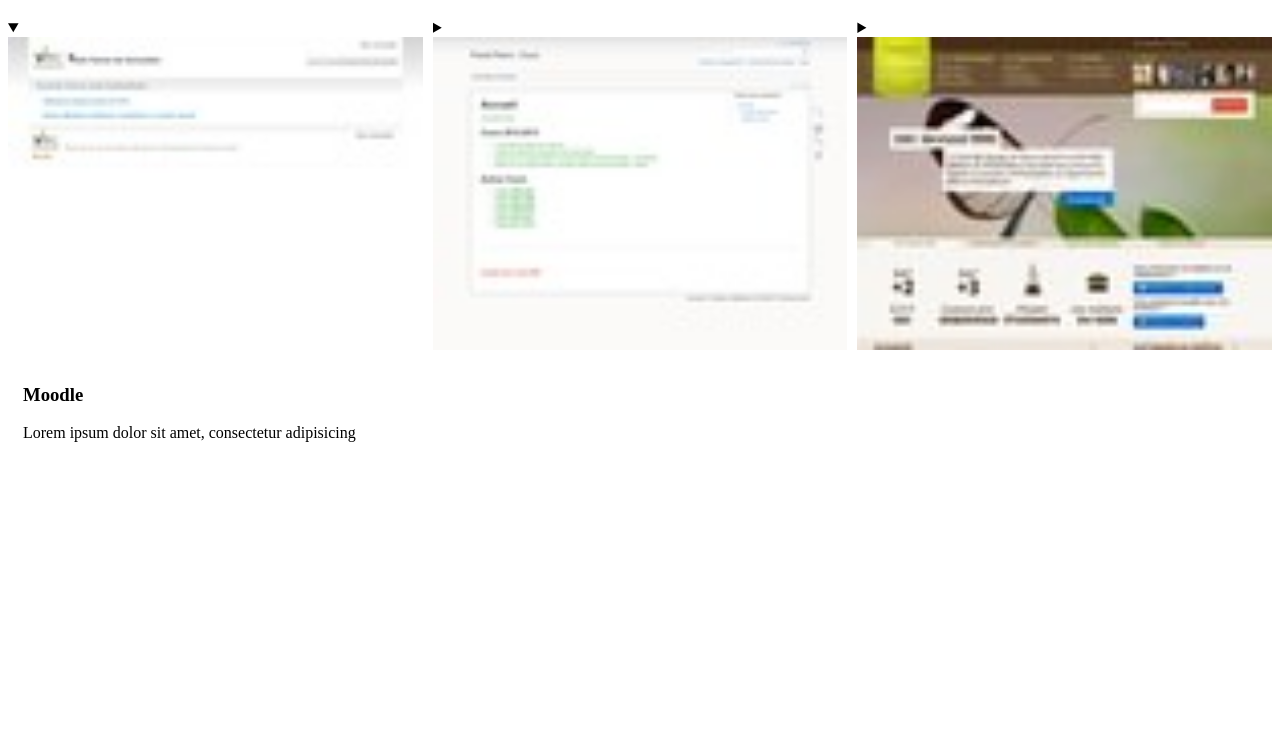
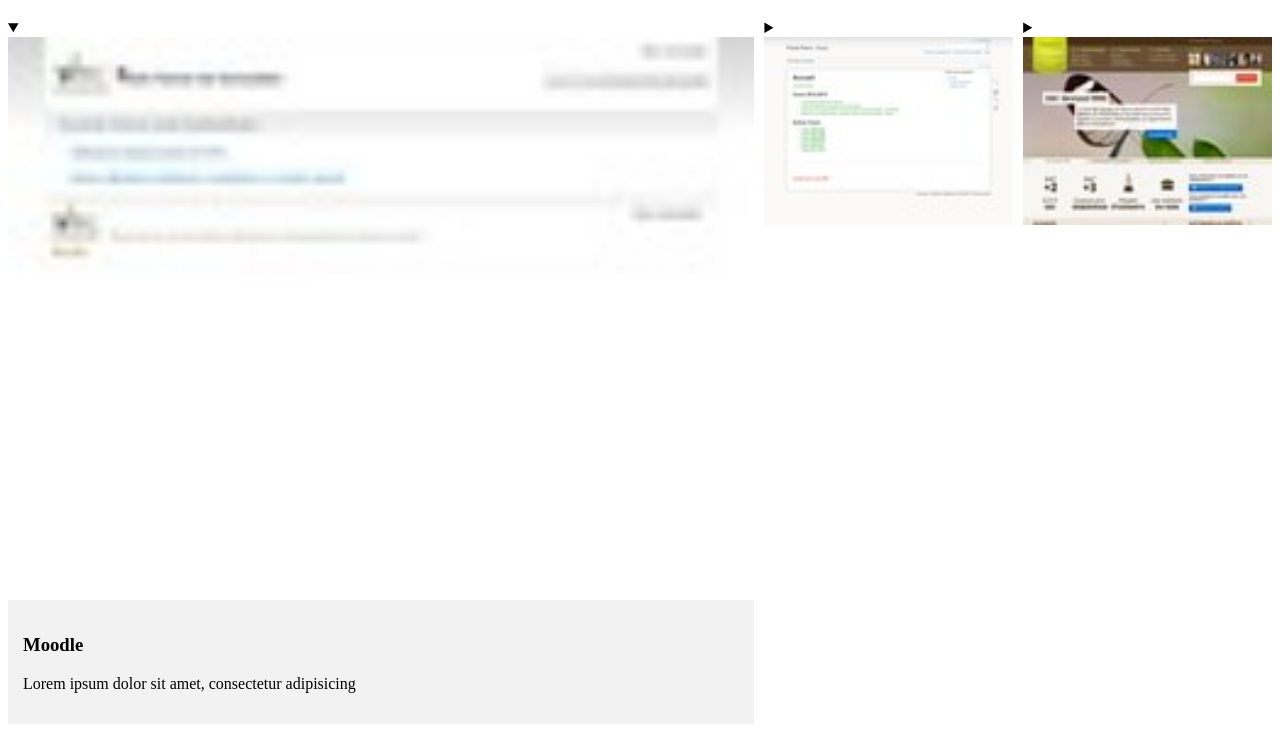
Before and after one commit to MMI-NFC-2026/sae105-r112-tp4-baranowska-oliwia, a plain HTML site: page index.html in a window 1280 px wide. Shown: the part 61-800 px from the top of the page. Drawn offline with Linux system fonts and the light colour scheme.

Commit message:
styliser l'accordéon ouvert

```diff
--- a/src/css/components/accordeon.css
+++ b/src/css/components/accordeon.css
@@ -20,3 +20,11 @@
 .accordeon details > div {
   padding: 15px;
 }
+
+.accordeon details[open] {
+  flex: 3;
+}
+
+.accordeon details[open] > div {
+  background-color: #f2f2f2;
+}
```
